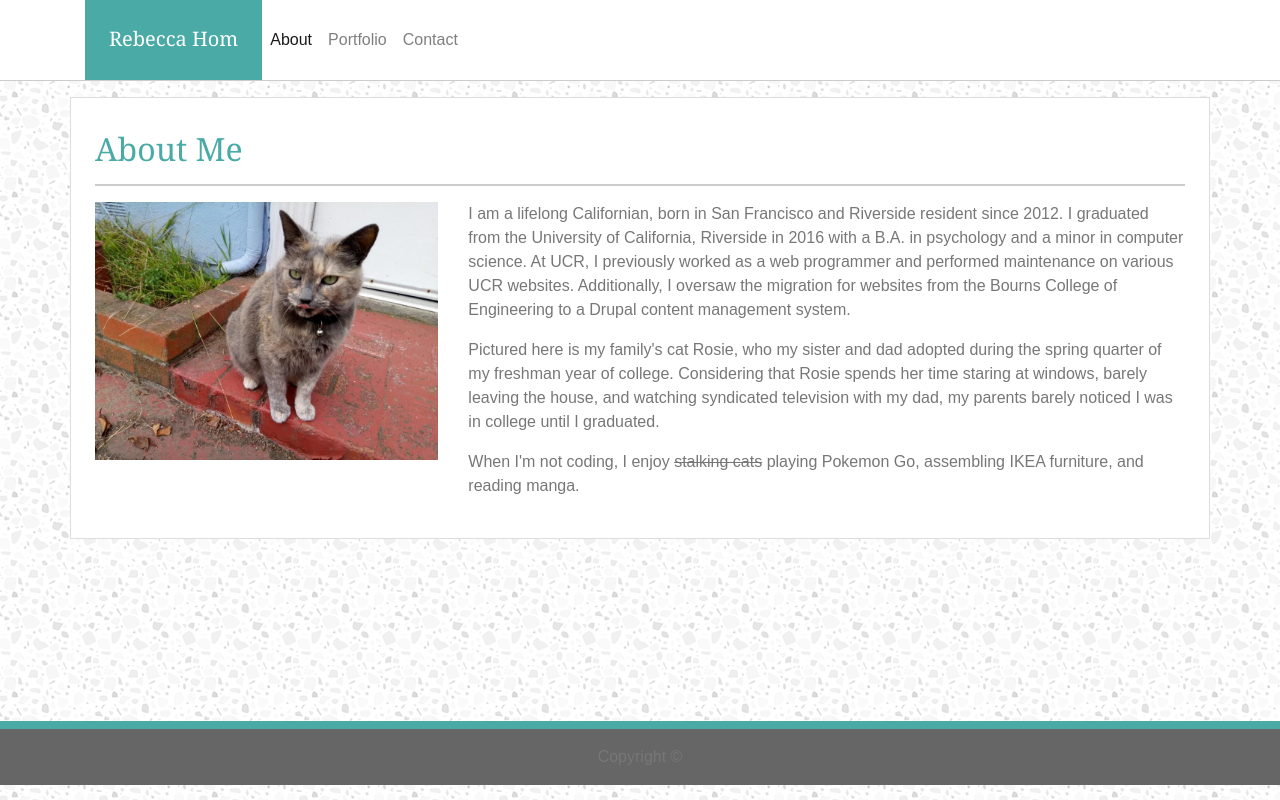
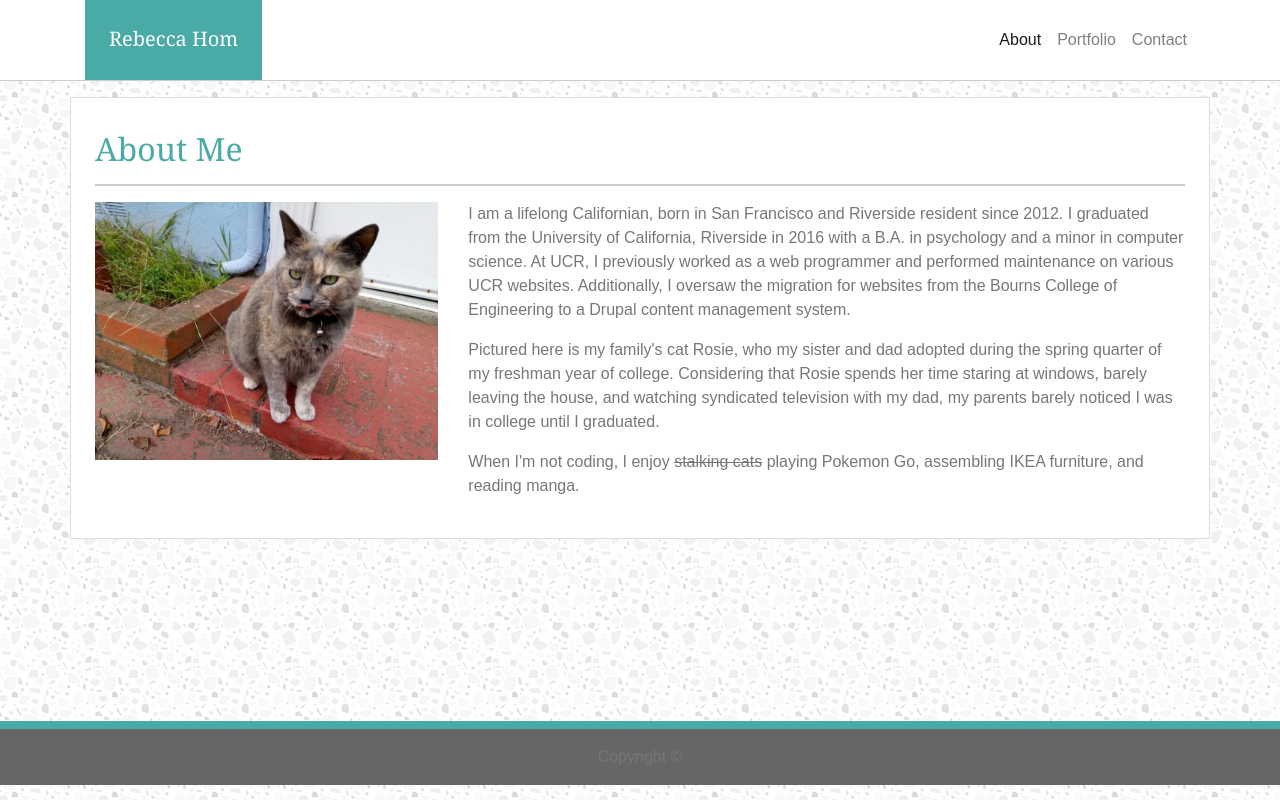
Before and after one commit to homr0/Bootstrap-Portfolio, a plain HTML site: page index.html in a window 1280 px wide. Drawn offline with nearby package versions, Linux system fonts and the light colour scheme.

Commit message:
moved nav menu to the right

```diff
--- a/index.html
+++ b/index.html
@@ -21,7 +21,7 @@
                 </button>
 
                 <div class="collapse navbar-collapse" id="navbarSupportedContent">
-                    <ul class="navbar-nav mr-auto">
+                    <ul class="navbar-nav ml-auto">
                         <li class="nav-item active">
                             <a class="nav-link" href="index.html">About<span class="sr-only">(current)</span></a>
                         </li>
```
Also changed, not shown: contact.html (+2 -2 lines), portfolio.html (+1 -1 lines), assets/css/style.css (line endings or trailing spaces).
